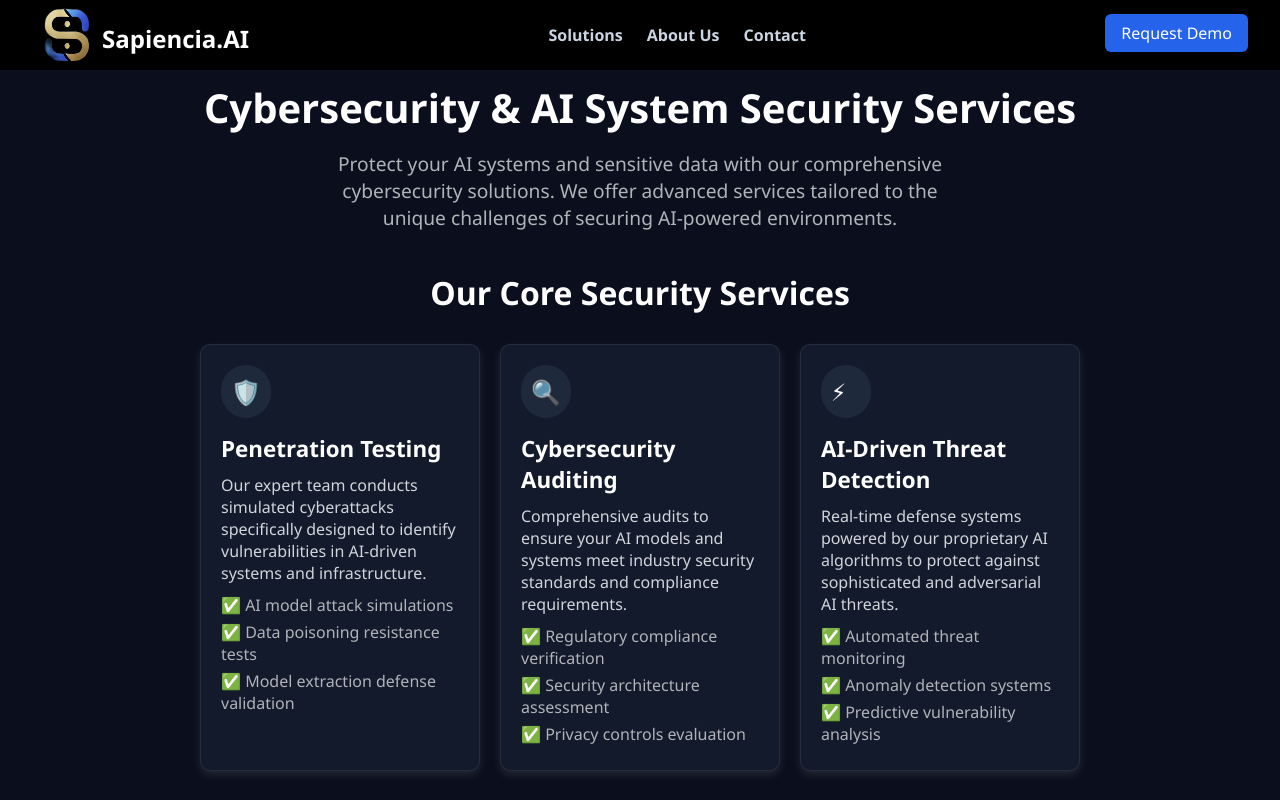
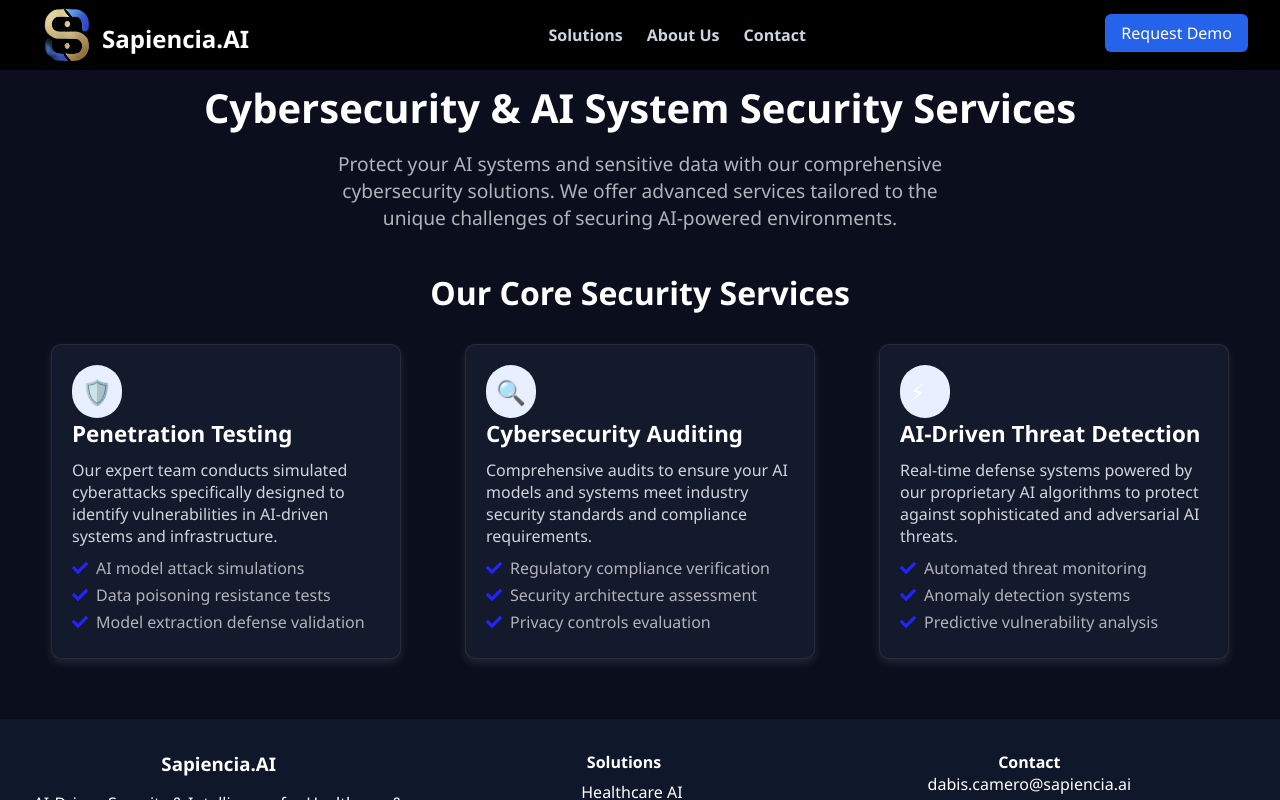
Before and after one commit to PratheekshaSudhir/Sapiencia_Recent, a React (Create React App) app: page /cybersecurity in a window 1280 px wide. Built offline with nearby package versions, Linux system fonts and the light colour scheme.

Commit message:
cybersecurity card and icon styling updation

```diff
--- a/src/components/Footer.css
+++ b/src/components/Footer.css
@@ -21,11 +21,13 @@
     margin-bottom: 1rem;
   }
 
-  .icon-container {
+  .social-media-icon-container {
     display: flex;
     align-items: center;
     gap: 16px;  /* Adjust spacing */
     margin-top: 20px;
+    color: rgb(20, 131, 235);
+    font-size: 40px;
   }
 
   .footer-links ul {
--- a/src/components/Footer.js
+++ b/src/components/Footer.js
@@ -32,7 +32,7 @@
           <p> 1200 Market Street, Unit 17, PMB # 184, Lemoyne, Pennsylvania 17043, United States</p>
 
           {/* Social Icons Container */}
-        <div className="icon-container">
+        <div className="social-media-icon-container">
             <a href="#"><FaFacebookF className="w-5 h-5" /></a>
             <a href="#"><FaTwitter className="w-5 h-5" /></a>
             <a href="#"><FaGithub className="w-5 h-5" /></a>
--- a/src/pages/Cybersecurity.css
+++ b/src/pages/Cybersecurity.css
@@ -33,7 +33,7 @@
 .cybersecurity-solutions-container {
   display: flex;
   justify-content: center;
-  gap: 20px;
+  gap:4rem;
   flex-wrap: wrap;
 }
 
@@ -42,7 +42,7 @@
   color: #ffffff;
   padding: 20px;
   border-radius: 10px;
-  width: 280px;
+  width: 350px;
   height: auto;
   text-align: left;
   box-shadow: 0px 4px 10px rgba(255, 255, 255, 0.1);
@@ -81,15 +81,13 @@
 }
 
 /* Icon Styling */
-.icon {
-  background: #1e293b;
-  display: inline-block;
-  width: 50px;
-  padding: 10px;
-  border-radius: 50px;
-  font-size: 24px;
-  margin-bottom: 15px;
+.cyber-check-icon {
+  color: rgb(35, 35, 255); /* Set the icon color to blue */
+  margin-right: 8px; /* Add space between the icon and the text */
+  font-size: 16px; /* Adjust the size of the icon if needed */
+  vertical-align: middle; /* Align the icon vertically with the text */
 }
+
 
 /* Responsive */
 @media (max-width: 768px) {
--- a/src/pages/Cybersecurity.js
+++ b/src/pages/Cybersecurity.js
@@ -3,6 +3,7 @@
 import Footer from "../components/Footer";
 import AnimatedBackground from "../components/AnimatedBackground";
 import "./Cybersecurity.css";
+import { FaCheck } from "react-icons/fa";
 
 const Cybersecurity = () => {
   return (
@@ -31,7 +32,7 @@
               <ul className="list-check">
                 {service.points.map((point, idx) => (
                   <li key={idx} className="check-item">
-                    ✅ {point}
+                    <FaCheck className="cyber-check-icon" /> {point}
                   </li>
                 ))}
               </ul>
```
